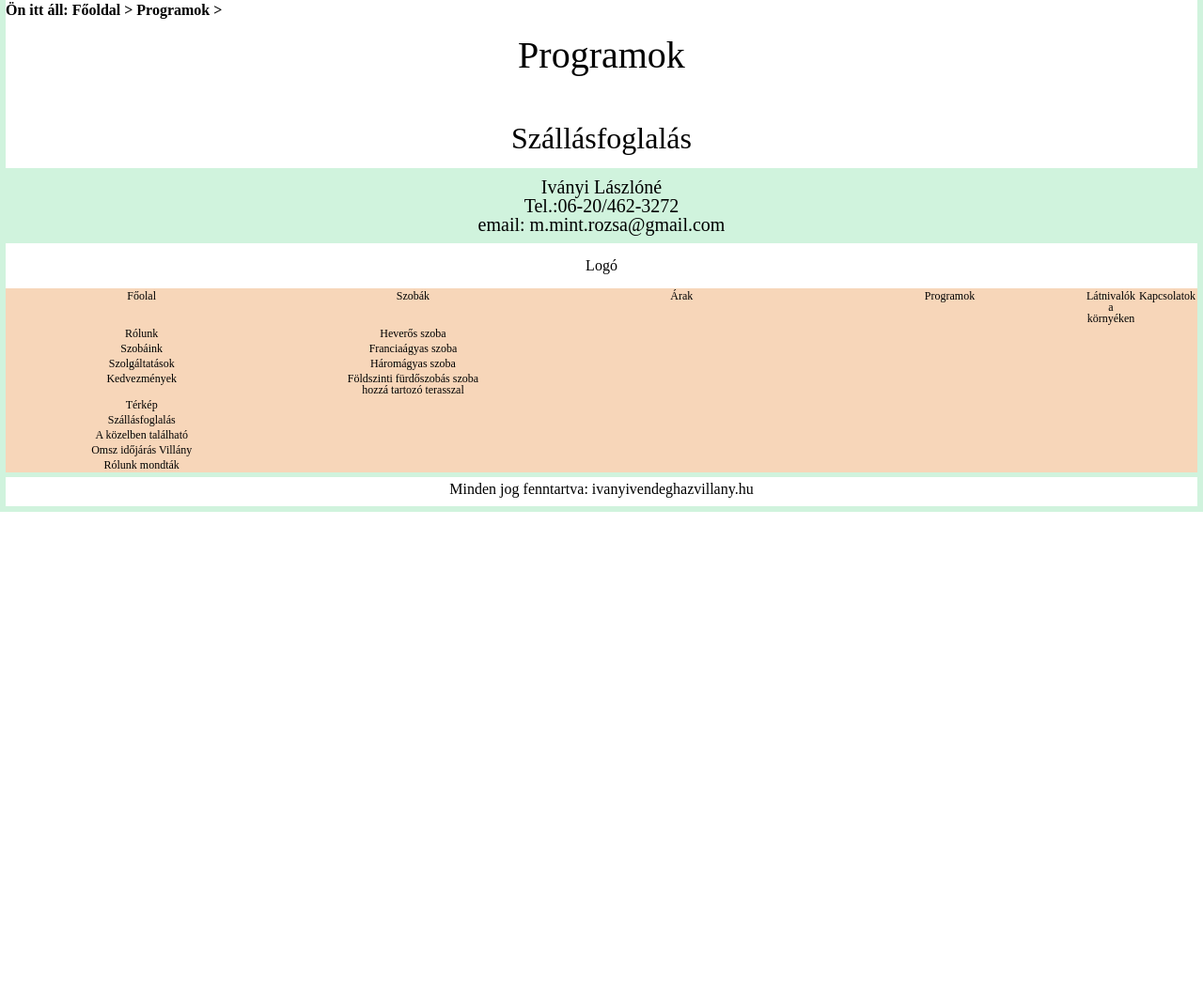
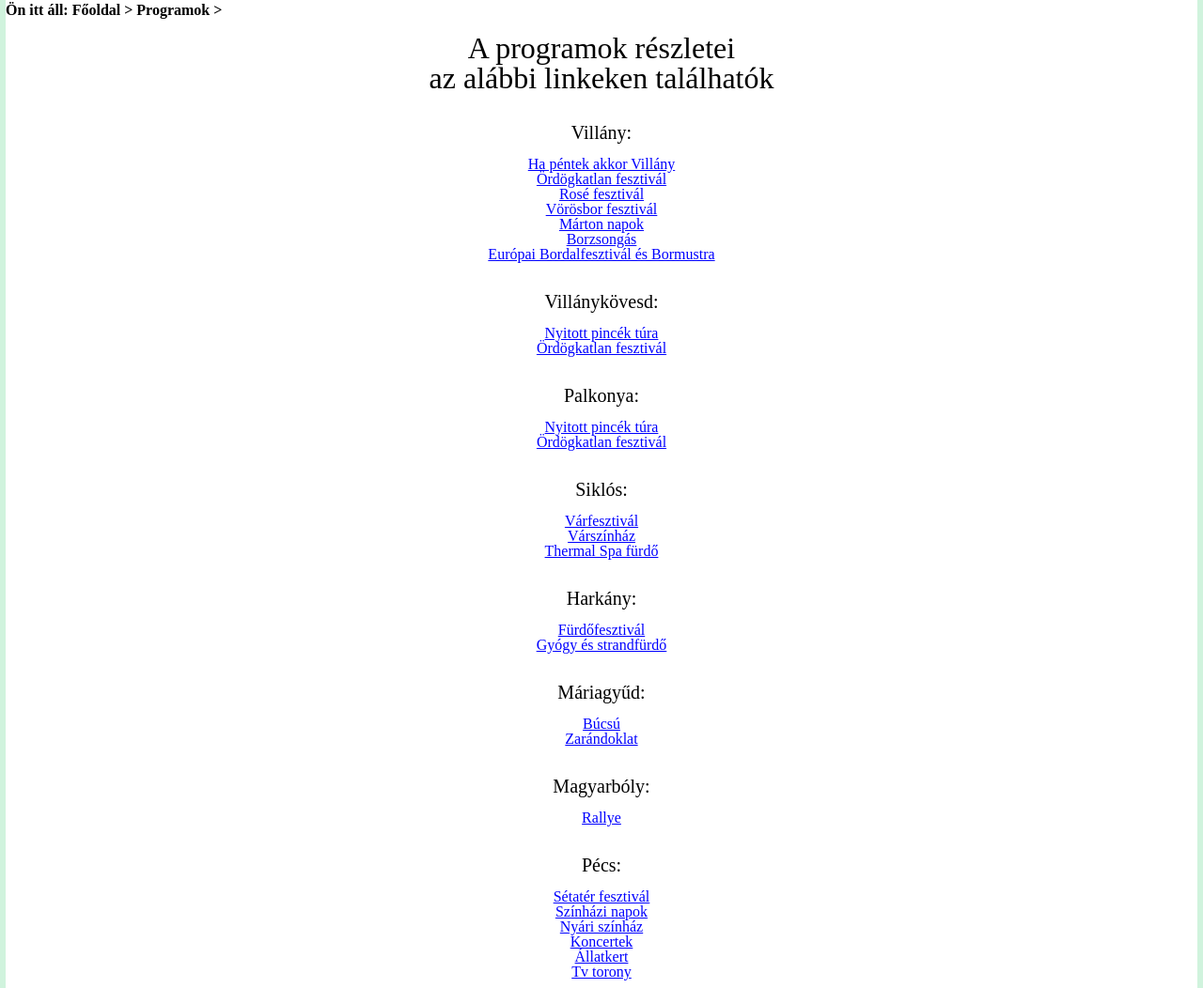
Before and after one commit to iveridesign/ivanyivendeghaz_programok, a plain HTML site: page index.html in a window 1280 px wide. Shown: the part 160-1212 px from the top of the page at 94% size. Before the commit the page ends 800 px from the top, so only its background shows below. Drawn offline with Linux system fonts and the light colour scheme.

Commit message:
programok_és_linkek_felvitele

```diff
--- a/index.html
+++ b/index.html
@@ -25,9 +25,83 @@
  <div id="Ön_itt_áll">
   <p>Ön itt áll: Főoldal > Programok ></p>
  </div>
-  <h1>Programok</h1>
+ <br>
+  <h2>A programok részletei <br>
+az alábbi linkeken találhatók</h2>
   <br>
-
+  <br>
+  <h3>Villány:</h3>
+  <br>
+  <ul>
+    <li><a href="https://www.programturizmus.hu/ajanlat-ha-pentek-akkor-villany-borkostolo-bemutato-boraszat-etel-gasztronomia-szorakozas-program-esemeny.html" target="_blank">Ha péntek akkor Villány</a></li>
+    <li><a href="http://www.ordogkatlan.hu/" target="_blank">Ördögkatlan fesztivál</a></li>
+    <li><a href="http://www.villanyiborfesztival.hu/roze/" target="_blank">Rosé fesztivál</a></li>
+    <li><a href="http://www.villanyiborfesztival.hu/vorosbor/" target="_blank">Vörösbor fesztivál</a></li>
+    <li><a href="https://www.programturizmus.hu/ajanlat-marton-nap-villany.html" target="_blank">Márton napok</a></li>
+    <li><a href="https://www.programturizmus.hu/ajanlat-villany-bor-zsongas-fesztival-bor-gasztronomia.html" target="_blank">Borzsongás</a></li>
+    <li><a href="https://villanyiborvidek.hu/hu/programok/1632_xxiii-europai-bordalfesztival-es-ix-villanyi-premium-bormustra" target="_blank">Európai Bordalfesztivál és Bormustra</a></li>
+   </ul>
+   <br>
+   <br>
+  <h3>Villánykövesd:</h3>
+  <br>
+  <ul>
+    <li><a href="https://villanyiborvidek.hu/hu/programok/nyitott_pincek" target="_blank">Nyitott pincék túra</a></li>
+    <li><a href="http://www.ordogkatlan.hu/" target="_blank">Ördögkatlan fesztivál</a></li>
+  </ul>
+   <br>
+   <br>
+  <h3>Palkonya:</h3>
+  <br>
+  <ul>
+    <li><a href="http://palkonya.hu/esemeny/szureti-nyitott-pincek/" target="_blank">Nyitott pincék túra</a></li>
+    <li><a href="http://www.ordogkatlan.hu/" target="_blank">Ördögkatlan fesztivál</a></li>
+  </ul>
+   <br>
+   <br>
+  <h3>Siklós:</h3>
+  <br>
+  <ul>
+    <li><a href="https://www.siklosivar.hu/hu/content/siklosi-varfesztival-2019" target="_blank">Várfesztivál</a></li>
+    <li><a href="https://www.programturizmus.hu/ajanlat-siklosi-varszinhaz.html" target="_blank">Várszínház</a></li>
+    <li><a href="https://siklosfurdo.hu/" target="_blank">Thermal Spa fürdő</a></li>
+  </ul>
+  <br>
+  <br>
+  <h3>Harkány:</h3>
+  <br>
+  <ul>
+    <li><a href="https://harkanyfurdo.hu/rolunk/esemenyek/xxvi-harkanyi-furdofesztival" target="_blank">Fürdőfesztivál</a></li>
+    <li><a href="https://harkanyfurdo.hu/" target="_blank">Gyógy és strandfürdő</a></li>
+  </ul>
+  <br>
+  <br>
+  <h3>Máriagyűd:</h3>
+  <br>
+  <ul>
+    <li><a href="http://www.mariagyud.hu/programok/bucsunaptar-2019" target="_blank">Búcsú</a></li>
+    <li><a href="https://www.programturizmus.hu/ajanlat-mariagyudi-zarandoklat.html" target="_blank">Zarándoklat</a></li>
+  </ul>
+  <br>
+  <br>
+  <h3>Magyarbóly:</h3>
+  <br>
+  <ul>
+    <li><a href="http://rallyfeeling.hu/tag/10-magyarboly-kupa-rallye-sprint/" target="_blank">Rallye</a></li>
+  </ul>
+  <br>
+  <br>
+  <h3>Pécs:</h3>
+  <br>
+  <ul>
+    <li><a href="https://www.programturizmus.hu/ajanlat-setater-fesztival-pecs.html" target="_blank">Sétatér fesztivál</a></li>
+    <li><a href="http://poszt.hu/" target="_blank">Színházi napok</a></li>
+    <li><a href="https://www.pecsinyariszinhaz.hu/" target="_blank">Nyári színház</a></li>
+    <li><a href="https://www.programturizmus.hu/ajanlat-pecsi-koncertek.html" target="_blank">Koncertek</a></li>
+    <li><a href="https://pecszoo.hu/" target="_blank">Állatkert</a></li>
+    <li><a href="https://hu.wikipedia.org/wiki/P%C3%A9csi_t%C3%A9v%C3%A9torony" target="_blank">Tv torony</a></li>
+  </ul>
+   <br>
    <br>
   <h2>Szállásfoglalás</h2>
   <br>
--- a/style.css
+++ b/style.css
@@ -168,7 +168,7 @@ th, td, tr {
 }
 
 ul, li {
-	background-color: blue;
+	text-align: center;
 }
 
 .footer_menupontok {
```
